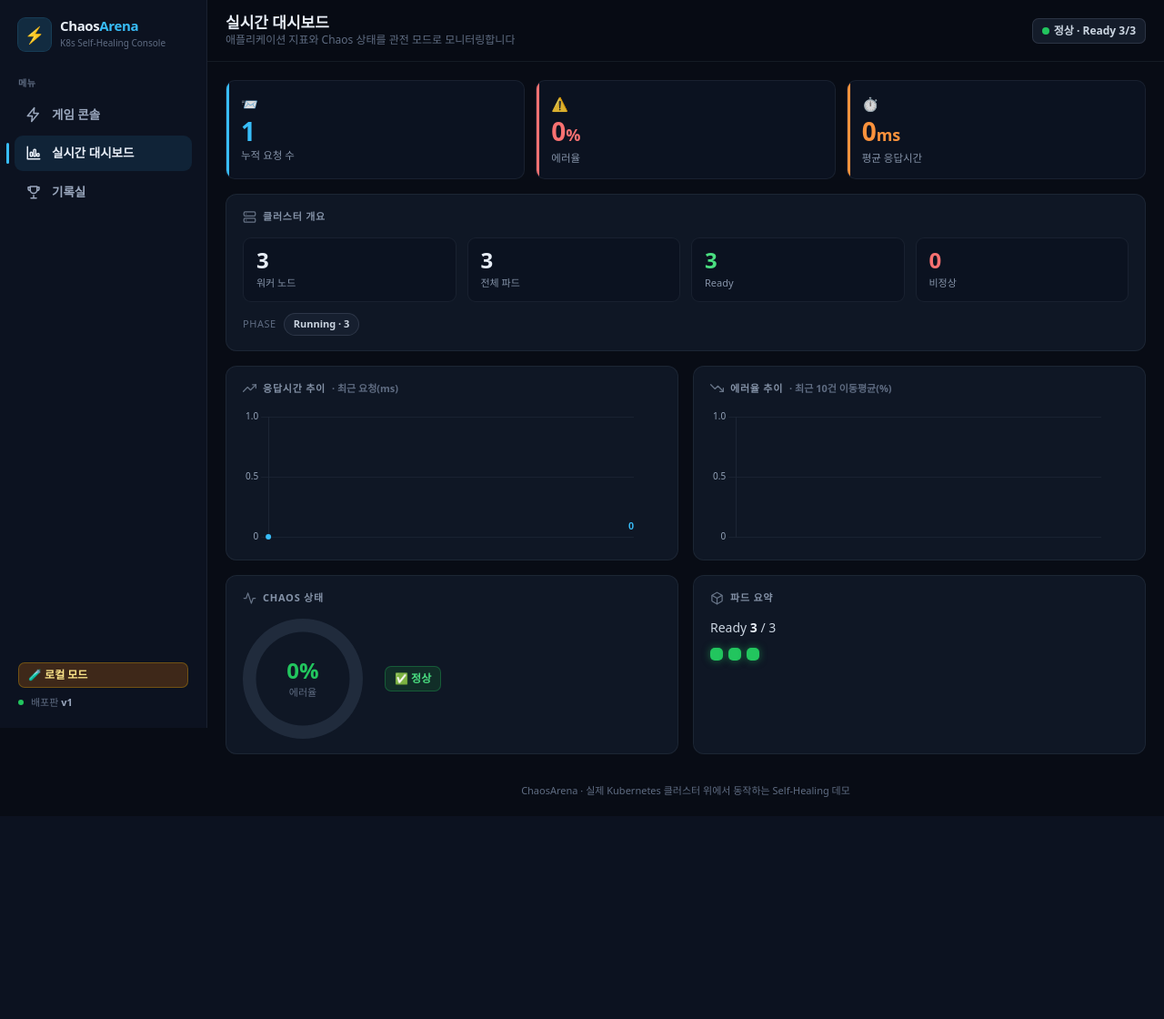
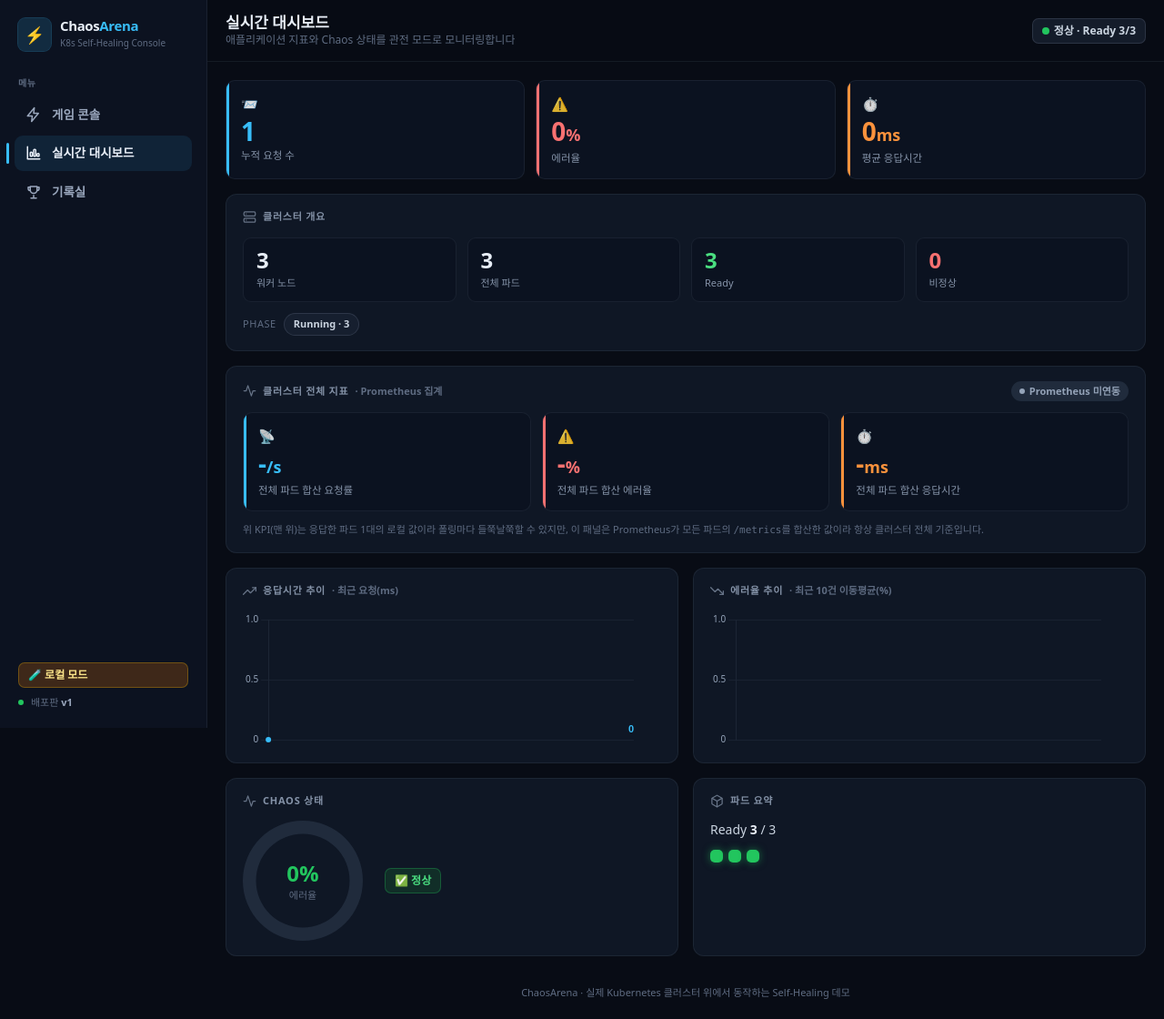
Before and after one commit to wonju90/ChaosArena, a Flask app: page /monitor in a window 1280 px wide. Shown: the whole page at 91% size. Before the commit the page ends 876 px from the top, so only its background shows below. Run offline with Flask 3, Linux system fonts and the light colour scheme; a map, chart or similar area stays blank; some libraries are stand-ins or nearby versions; some web fonts are replaced.

Commit message:
Add cluster-wide Prometheus metrics panel to dashboard
The app's own /api/status reflects only the single pod that happened
to answer the request, so polling shows inconsistent numbers across
replicas. Add /api/metrics/cluster which queries Prometheus directly
(sum(rate(...)) across all pods) for a true cluster-wide view, and
surface it as a new panel on the monitor page. Degrades gracefully
(available: false) when PROMETHEUS_URL is unset, e.g. on KR1's
minimal test cluster which doesn't run the monitoring stack.

```diff
--- a/app.py
+++ b/app.py
@@ -136,6 +136,31 @@ TRACKED_PATHS = {"/"}
 REQUEST_COUNT = Counter("app_requests_total", "총 요청 수")
 ERROR_COUNT = Counter("app_errors_total", "총 에러(5xx) 수")
 RESPONSE_TIME = Histogram("app_response_time_seconds", "응답 시간(초)")
+
+# Prometheus 서버 주소 (클러스터 내부 Service DNS). 설치 안 된 클러스터(KR1 테스트 등)나
+# 로컬 개발 중에는 빈 값으로 둬서 아래 query_prometheus_instant()가 조용히 스킵하게 한다.
+PROMETHEUS_URL = os.environ.get("PROMETHEUS_URL", "")
+
+
+def query_prometheus_instant(promql):
+    """
+    Prometheus HTTP API(/api/v1/query)로 즉시값(instant vector) 쿼리 하나를 날린다.
+    이 앱 자신의 로컬 메모리 집계(metrics_state)는 "요청을 받은 그 파드 하나"의 값이라
+    폴링할 때마다 다른 파드가 응답하면 값이 들쭉날쭉하지만, Prometheus는 모든 파드의
+    /metrics를 각각 긁어와 합산하므로 "클러스터 전체" 기준의 정확한 값을 준다.
+    실패하거나 미설정이면 None을 반환하고, 호출부에서 이를 "연동 안 됨"으로 처리한다.
+    """
+    if not PROMETHEUS_URL:
+        return None
+    try:
+        resp = requests.get(
+            f"{PROMETHEUS_URL}/api/v1/query", params={"query": promql}, timeout=3
+        )
+        result = resp.json()["data"]["result"]
+        return float(result[0]["value"][1]) if result else 0.0
+    except (requests.RequestException, KeyError, IndexError, ValueError) as e:
+        print(f"Prometheus 쿼리 실패: {e}")
+        return None
 
 
 # ---------------------------------------------------------------------------
@@ -359,6 +384,32 @@ def api_status():
             "response_time_history": response_time_history,
             "cpu_load": chaos_state["cpu_load"],
             "error_mode": chaos_state["error_mode"],
+        }
+    )
+
+
+@app.route("/api/metrics/cluster")
+def api_metrics_cluster():
+    """
+    Prometheus 기준 "클러스터 전체" 지표. api_status()의 값은 응답한 파드 하나의
+    로컬 메모리 기준이라 폴링마다 들쭉날쭉할 수 있는데, 여기는 sum(rate(...))로
+    모든 파드를 합산한 값이라 어느 파드가 응답했는지와 무관하게 항상 같은 값이 나온다.
+    """
+    req_rate = query_prometheus_instant("sum(rate(app_requests_total[1m]))")
+    err_pct = query_prometheus_instant(
+        "sum(rate(app_errors_total[1m])) / sum(rate(app_requests_total[1m])) * 100"
+    )
+    avg_ms = query_prometheus_instant(
+        "sum(rate(app_response_time_seconds_sum[1m]))"
+        " / sum(rate(app_response_time_seconds_count[1m])) * 1000"
+    )
+
+    return jsonify(
+        {
+            "available": req_rate is not None,
+            "cluster_request_rate": round(req_rate, 2) if req_rate is not None else None,
+            "cluster_error_rate_percent": round(err_pct, 2) if err_pct is not None else None,
+            "cluster_avg_response_ms": round(avg_ms, 1) if avg_ms is not None else None,
         }
     )
 
--- a/templates/monitor.html
+++ b/templates/monitor.html
@@ -27,6 +27,14 @@
     border: 1px solid rgba(148,163,184,0.18); background: rgba(30,41,59,0.5); color: #cbd5e1;
     font-variant-numeric: tabular-nums;
   }
+
+  .prom-badge {
+    font-size: 11px; font-weight: 700; padding: 3px 9px; border-radius: 999px;
+    display: inline-flex; align-items: center; gap: 5px;
+  }
+  .prom-badge-on { background: rgba(20,83,45,0.4); color: #4ade80; }
+  .prom-badge-off { background: rgba(51,65,85,0.5); color: #94a3b8; }
+  .prom-badge-dot { width: 6px; height: 6px; border-radius: 50%; background: currentColor; }
 {% endblock %}
 
 {% block content %}
@@ -64,6 +72,32 @@
       <span class="text-[11px] uppercase tracking-wider text-faint">Phase</span>
       <div id="phase-chips" class="flex flex-wrap gap-2"></div>
     </div>
+  </div>
+
+  <!-- Prometheus 클러스터 전체 지표 -->
+  <div class="panel">
+    <div class="mb-3 flex items-center justify-between">
+      <h2 class="panel-title" style="margin:0;">{{ ic.i('activity') }} 클러스터 전체 지표 <span class="text-faint normal-case tracking-normal">· Prometheus 집계</span></h2>
+      <span id="prom-status-badge" class="prom-badge prom-badge-off"><span class="prom-badge-dot"></span>확인 중…</span>
+    </div>
+    <div class="stat-grid">
+      <div class="stat-tile stat-accent-blue">
+        <div class="stat-icon">📡</div>
+        <div class="stat-value"><span id="prom-req-rate">-</span><span class="text-lg">/s</span></div>
+        <div class="stat-label">전체 파드 합산 요청률</div>
+      </div>
+      <div class="stat-tile stat-accent-red">
+        <div class="stat-icon">⚠️</div>
+        <div class="stat-value"><span id="prom-error-rate">-</span><span class="text-lg">%</span></div>
+        <div class="stat-label">전체 파드 합산 에러율</div>
+      </div>
+      <div class="stat-tile stat-accent-orange">
+        <div class="stat-icon">⏱️</div>
+        <div class="stat-value"><span id="prom-latency">-</span><span class="text-lg">ms</span></div>
+        <div class="stat-label">전체 파드 합산 응답시간</div>
+      </div>
+    </div>
+    <p class="mt-3 text-[11px] text-faint">위 KPI(맨 위)는 응답한 파드 1대의 로컬 값이라 폴링마다 들쭉날쭉할 수 있지만, 이 패널은 Prometheus가 모든 파드의 <code>/metrics</code>를 합산한 값이라 항상 클러스터 전체 기준입니다.</p>
   </div>
 
   <!-- 차트 2열 -->
@@ -263,9 +297,36 @@ async function refreshPods() {
   } catch (e) { textEl.innerText = '⚠ 파드 정보를 불러오지 못했습니다.'; }
 }
 
+// Prometheus 클러스터 전체 지표: 5초마다 갱신
+async function refreshClusterMetrics() {
+  const badge = document.getElementById('prom-status-badge');
+  try {
+    const res = await fetch('/api/metrics/cluster');
+    const data = await res.json();
+    if (!data.available) {
+      badge.className = 'prom-badge prom-badge-off';
+      badge.innerHTML = '<span class="prom-badge-dot"></span>Prometheus 미연동';
+      document.getElementById('prom-req-rate').innerText = '-';
+      document.getElementById('prom-error-rate').innerText = '-';
+      document.getElementById('prom-latency').innerText = '-';
+      return;
+    }
+    badge.className = 'prom-badge prom-badge-on';
+    badge.innerHTML = '<span class="prom-badge-dot"></span>연동됨';
+    document.getElementById('prom-req-rate').innerText = data.cluster_request_rate;
+    document.getElementById('prom-error-rate').innerText = data.cluster_error_rate_percent;
+    document.getElementById('prom-latency').innerText = data.cluster_avg_response_ms;
+  } catch (e) {
+    badge.className = 'prom-badge prom-badge-off';
+    badge.innerHTML = '<span class="prom-badge-dot"></span>조회 실패';
+  }
+}
+
 setInterval(refreshStatus, 2000);
 setInterval(refreshPods, 3000);
+setInterval(refreshClusterMetrics, 5000);
 refreshStatus();
 refreshPods();
+refreshClusterMetrics();
 </script>
 {% endblock %}
```
